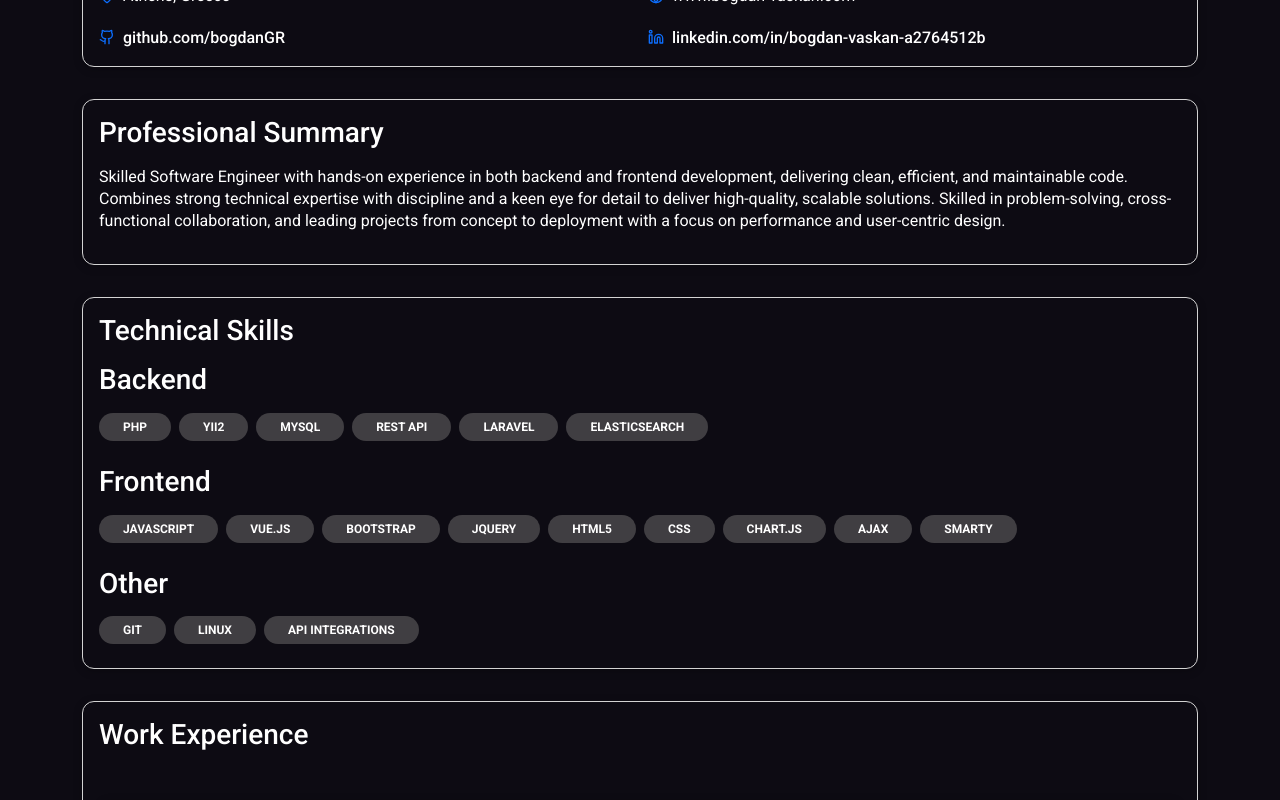
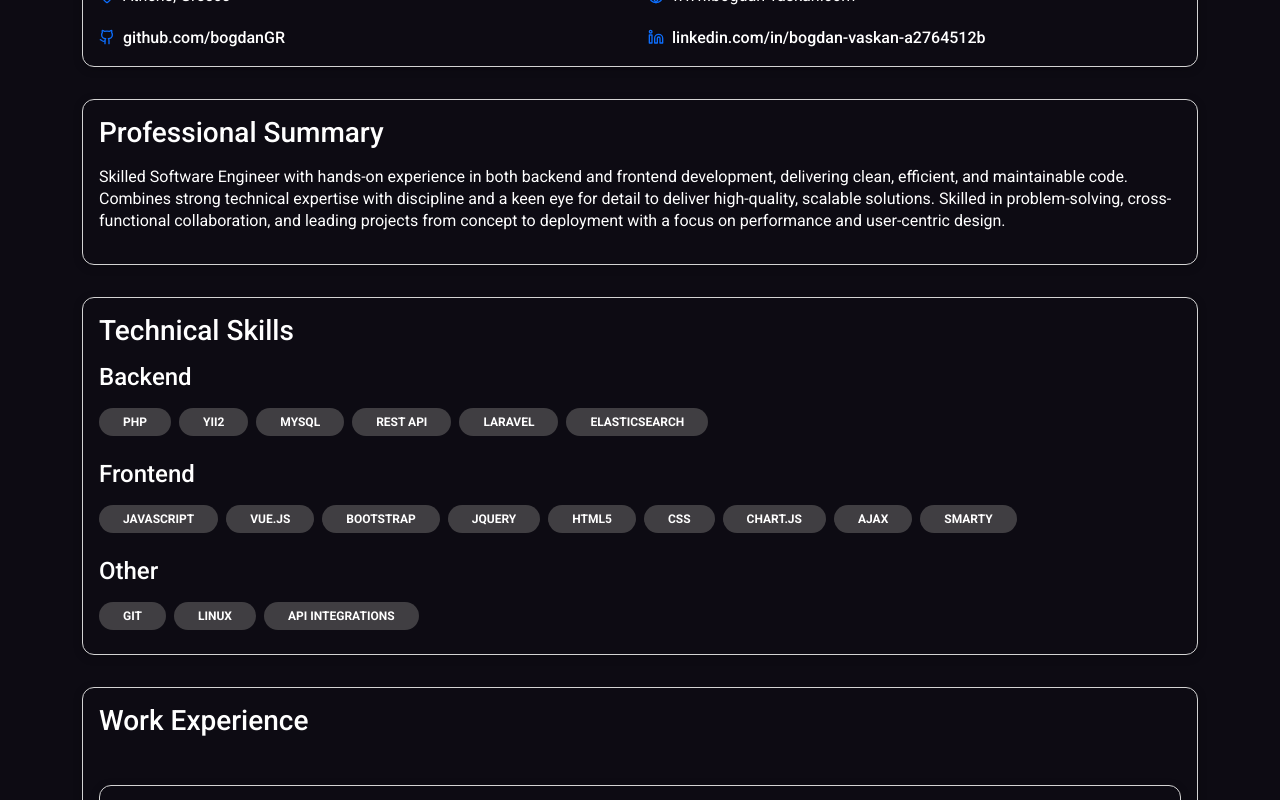
Before and after one commit to bogdanGR/portfolio, a Vue app: page /my-cv in a window 1280 px wide. Shown: the part 495-1295 px from the top of the page. Built offline with nearby package versions, Linux system fonts and the light colour scheme.

Commit message:
make title of skills categories smaller

```diff
--- a/src/components/TechSkills.vue
+++ b/src/components/TechSkills.vue
@@ -1,6 +1,6 @@
 <template>
   <div class="flex flex-wrap gap-2">
-    <h3 class="text-white mb-3">Backend</h3>
+    <h4 class="text-white mb-3">Backend</h4>
     <base-badge
       v-for="skill in backendSkills"
       :key="skill"
@@ -9,7 +9,7 @@
     />
   </div>
   <div class="flex flex-wrap gap-2 mt-3">
-    <h3 class="text-white mb-3">Frontend</h3>
+    <h4 class="text-white mb-3">Frontend</h4>
     <base-badge
       v-for="skill in frontendSkills"
       :key="skill"
@@ -18,7 +18,7 @@
     />
   </div>
   <div class="flex flex-wrap gap-2 mt-3">
-    <h3 class="text-white mb-3">Other</h3>
+    <h4 class="text-white mb-3">Other</h4>
     <base-badge
       v-for="skill in otherSkills"
       :key="skill"
```
